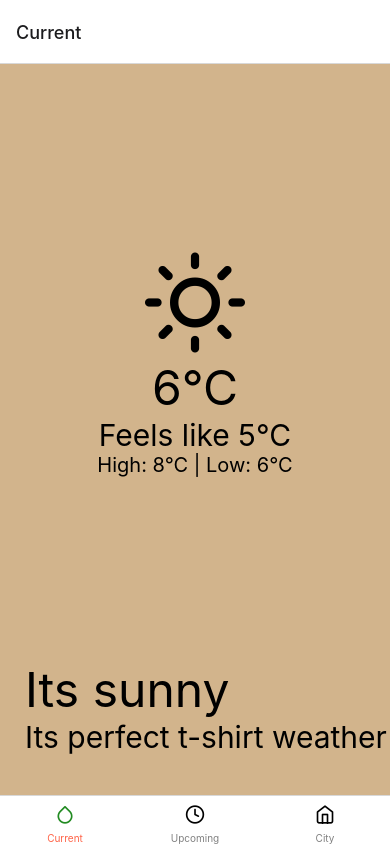
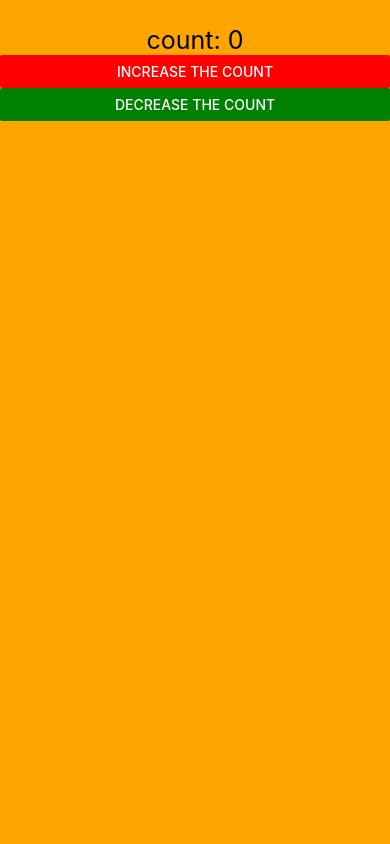
Before and after one commit to andresernajoto/learning-react, a React Native app: screen / in a window 390 px wide. Built offline with nearby package versions, Linux system fonts and the light colour scheme.

Commit message:
learning the useState

```diff
--- a/App.js
+++ b/App.js
@@ -2,11 +2,13 @@
 import { NavigationContainer } from "@react-navigation/native"
 
 import Tabs from "./src/components/Tabs"
+import Counter from "./src/demonstration/Counter"
 
 const App = () => {
   return (
     <NavigationContainer>
-      <Tabs />
+      <Counter />
+      {/* <Tabs /> */}
     </NavigationContainer>
   )
 }
--- /dev/null
+++ b/src/demonstration/Counter.js
@@ -0,0 +1,37 @@
+import React, { useState } from 'react'
+import { View, Text, Button, StyleSheet } from 'react-native'
+
+const Counter = () => {
+    const [count, setCount] = useState(0)
+    const { container, title } = styles
+
+    return (
+        <View style={container}>
+            <Text style={title}>{`count: ${count}`}</Text>
+            <Button
+                color={'red'}
+                title={'Increase the count'}
+                onPress={() => setCount(count + 1)}
+            />
+            <Button
+                color={'green'}
+                title={'Decrease the count'}
+                onPress={() => setCount(count - 1) }
+            />
+        </View>
+    )
+}
+
+const styles = StyleSheet.create({
+    container: {
+        flex: 1,
+        backgroundColor: 'orange'
+    },
+    title: {
+        alignSelf: 'center',
+        fontSize: 25,
+        marginTop: 25
+    }
+})
+
+export default Counter
--- a/src/screens/CurrentWeather.js
+++ b/src/screens/CurrentWeather.js
@@ -1,8 +1,9 @@
 import React from 'react'
-import { View, Text, SafeAreaView, StyleSheet, Platform, StatusBar } from 'react-native'
+import { View, Text, SafeAreaView, StyleSheet, } from 'react-native'
 
 import { Feather } from '@expo/vector-icons'
 import RowText from '../components/RowText'
+import { weatherType } from '../utilities/weatherType'
 
 const CurrentWeather = () => {
   const { container,
@@ -34,7 +35,7 @@
 
       <RowText
         messageOne={'Its sunny'}
-        messageTwo={'Its perfect t-shirt weather'}
+        messageTwo={weatherType['Thunderstorm'].message}
         containerStyles={bodyWrapper}
         messageOneStyles={description}
         messageTwoStyles={message}
--- /dev/null
+++ b/src/utilities/weatherType.js
@@ -0,0 +1,42 @@
+export const weatherType = {
+    Thunderstorm: {
+        icon: 'zap',
+        message: 'It could get noisy',
+        backgroundColor: '#000'
+    },
+    Drizzle: {
+        icon: 'cloud-rain',
+        message: 'It might rain a little',
+        backgroundColor: '#36454f'
+    },
+    Rain: {
+        icon: 'umbrella',
+        message: 'You will need an umbrella',
+        backgroundColor: '#0000ff'
+    },
+    Snow: {
+        icon: 'cloud-snow',
+        message: 'Lets build a snowman',
+        backgroundColor: '#7f6065'
+    },
+    Clear: {
+        icon: 'sun',
+        message: 'It is perfect t-shirt weather',
+        backgroundColor: '#e47200'
+    },
+    Clouds: {
+        icon: 'cloud',
+        message: 'You could live in the clouds',
+        backgroundColor: '#363636'
+    },
+    Haze: {
+        icon: 'wind',
+        message: 'It might be a bit damp',
+        backgroundColor: '#58586e'
+    },
+    Mist: {
+        icon: 'align-justify',
+        message: 'It might be hard to see',
+        backgroundColor: '#3e3e37'
+    }
+}
```
